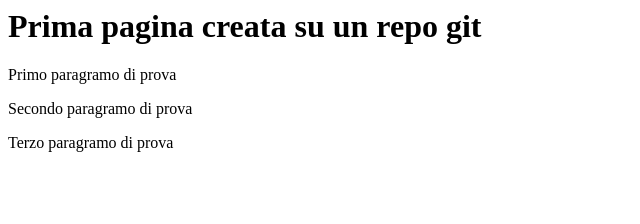
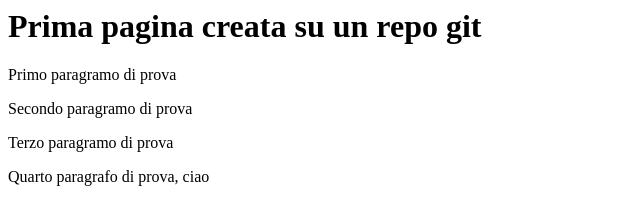
Before and after one commit to marcomoratto98/git-test-iot, a plain HTML site: page index.html in a window 1280 px wide. Shown: the whole page, without its empty margins (0-640 px from the left). Drawn offline with Linux system fonts and the light colour scheme.

Commit message:
modificato index.html

```diff
--- a/index.html
+++ b/index.html
@@ -6,5 +6,6 @@
 <p>Primo paragramo di prova</p>
 <p>Secondo paragramo di prova</p>
 <p>Terzo paragramo di prova</p>
+<p>Quarto paragrafo di prova, ciao</p>
 </body>
 </html>
```
